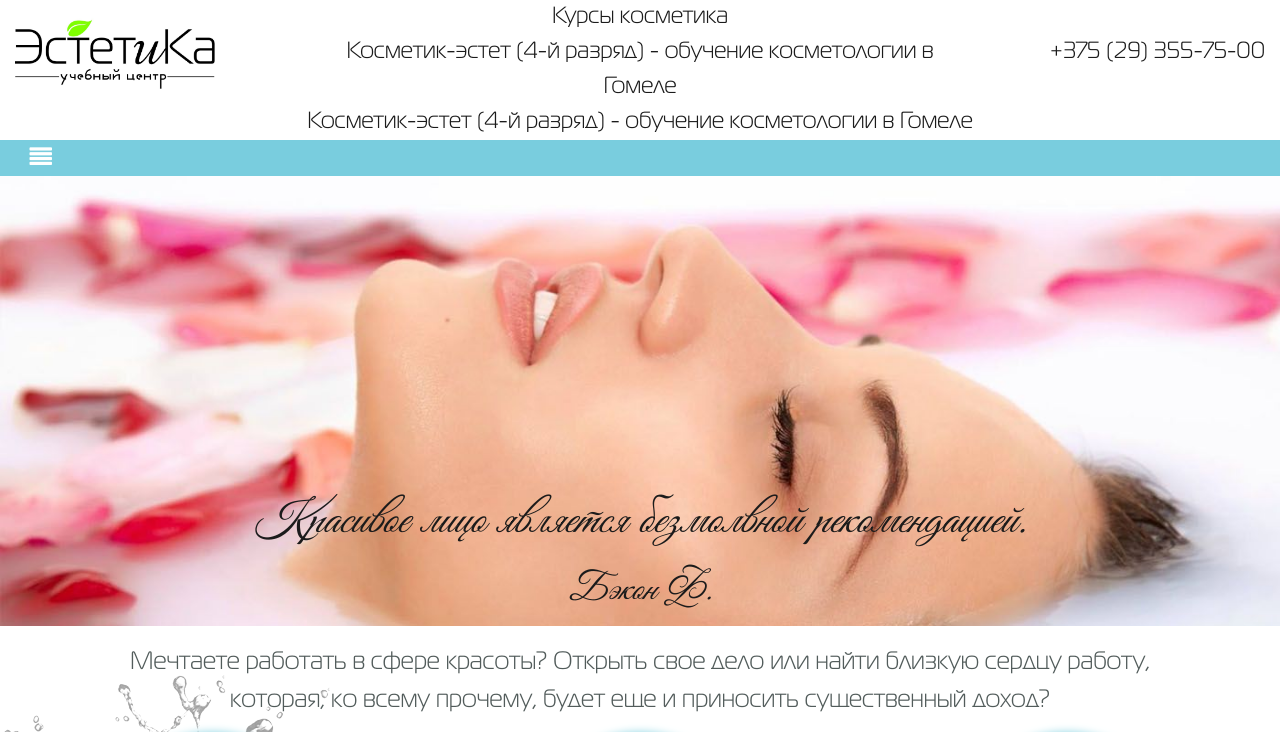
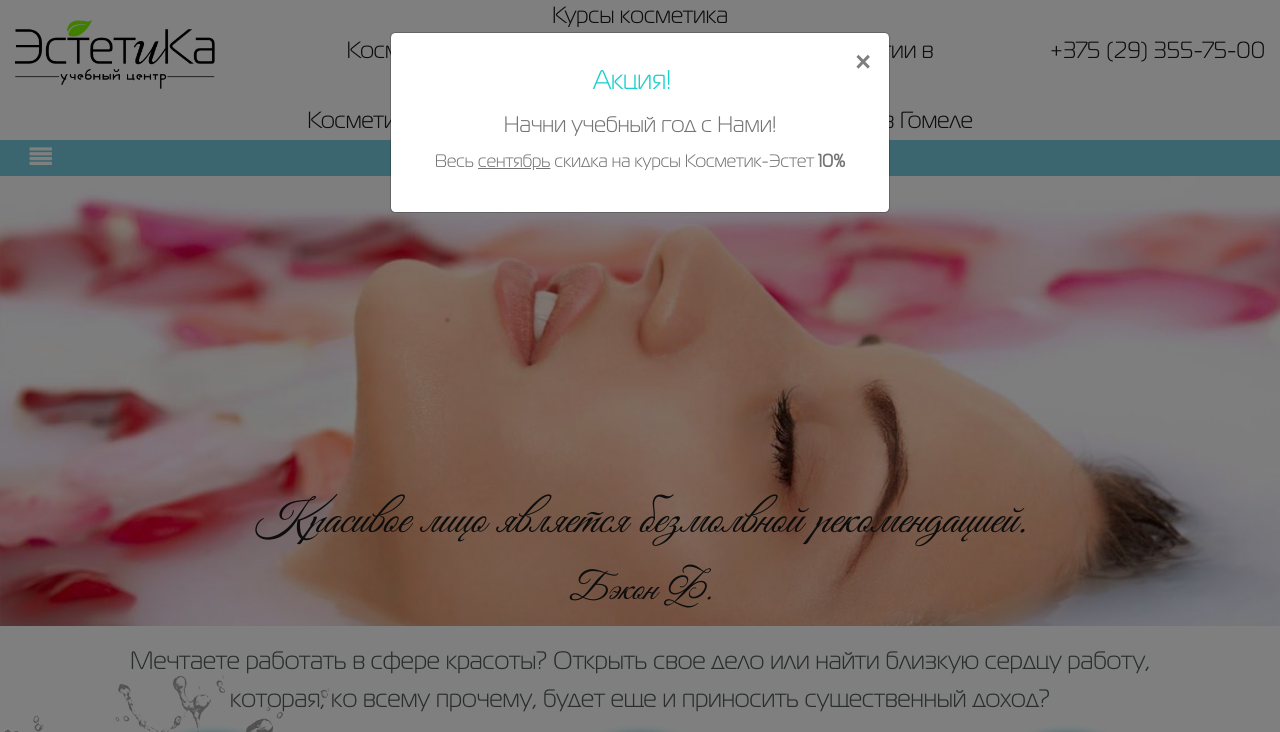
Before and after one commit to WebTownIP/centr-estetika.by, a website: page index.html in a window 1280 px wide. Shown: the top 732 px of the page. Drawn offline with nearby package versions, Linux system fonts and the light colour scheme.

Commit message:
id23 add actions modal (#24)

```diff
--- a/index.html
+++ b/index.html
@@ -731,6 +731,25 @@
       </div>
     </div>
 
+    <div class="modal fade" id="actionModal" tabindex="-1" role="dialog" aria-labelledby="actionModal" aria-hidden="true">
+      <div class="modal-dialog" role="document">
+        <div class="modal-content">
+          <div class="modal-body">
+            <button type="button" class="close" data-dismiss="modal" aria-label="Close">
+              <span aria-hidden="true">&times;</span>
+            </button>
+            <h4 class="title">Акция!</h4>
+            <div class="text-center">
+              <h5>Начни учебный год с Нами!</h5>
+              <p>
+                Весь <u>сентябрь</u> скидка на курсы Косметик-Эстет <b>10%</b>
+              </p>
+            </div>
+          </div>
+        </div>
+      </div>
+    </div>
+
     <!-- build:js-lib -->
     <script src="./node_modules/jquery/dist/jquery.min.js"></script>
     <script src="./node_modules/tether/dist/js/tether.min.js"></script>
@@ -740,6 +759,14 @@
     <!-- endbuild -->
 
     <script data-ignore=true>
+      if (!localStorage.getItem('studyYear2017Action')) {
+        var actionModal = $('#actionModal');
+        actionModal.modal();
+        actionModal.on('hide.bs.modal', function() {
+          localStorage.setItem('studyYear2017Action', 'true');
+        });
+      }
+
       if ($('#back-to-top').length) {
         var scrollTrigger = 200, // px
             backToTop = function () {
```
